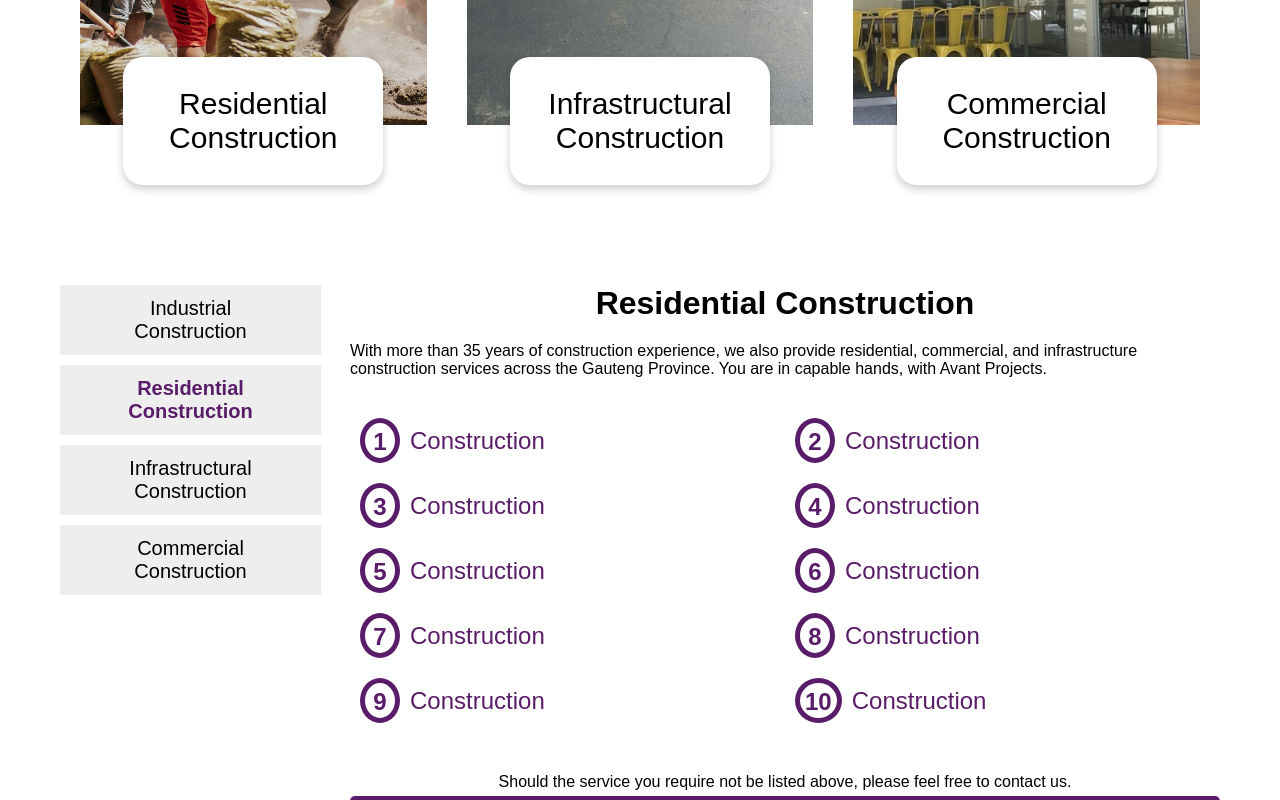
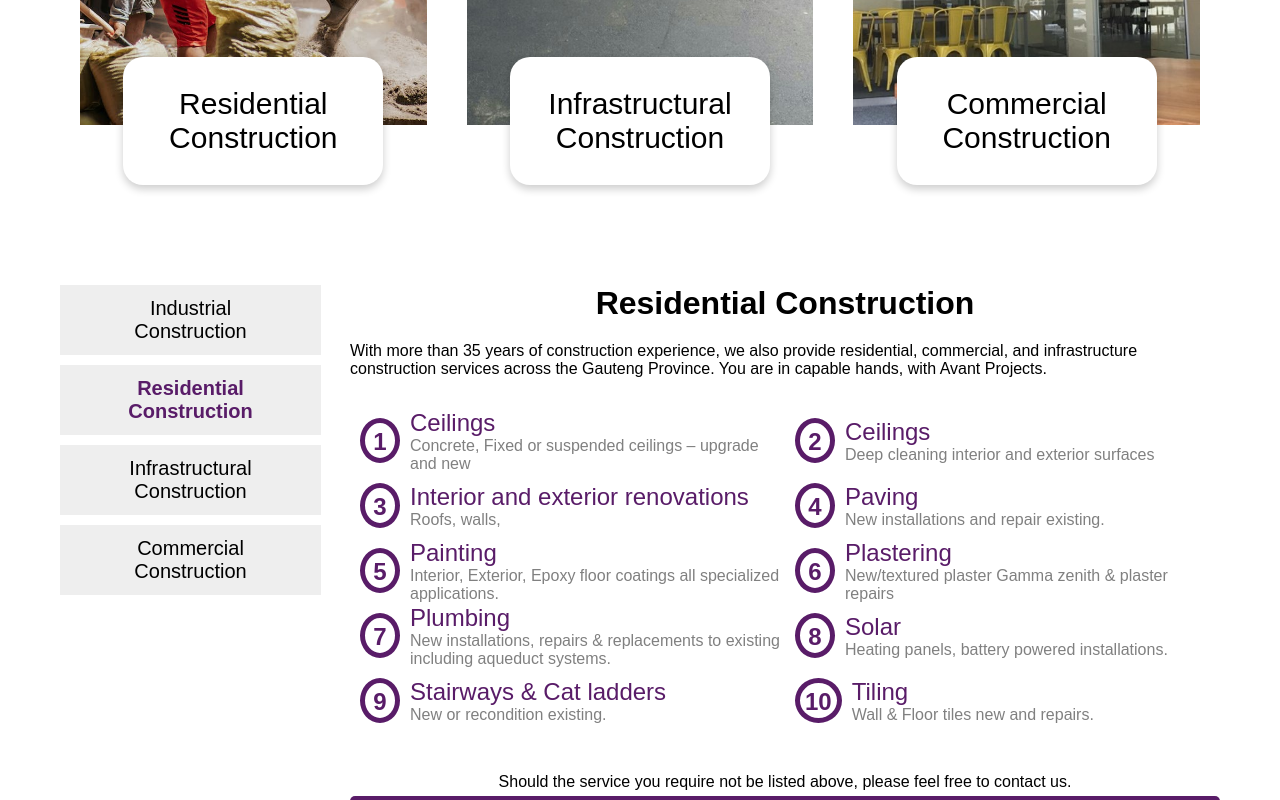
Before and after one commit to DiksonIvySon/Avant-Projects, a React (Vite) app in the folder AvantProjects/: page /services in a window 1280 px wide. Both pictures are taken after a click on the button "Residential Construction". Shown: the part 1575-2375 px from the top of the page. Built offline with nearby package versions, Linux system fonts and the light colour scheme.

Commit message:
Data entry in the services section: Residential.

```diff
--- a/AvantProjects/src/Components/ServicesList.jsx
+++ b/AvantProjects/src/Components/ServicesList.jsx
@@ -165,71 +165,71 @@ function ServicesList() {
                     <div className='listItem'>
                         <h2 className='listItem-number'>1</h2>
                         <div className='listItem-info'>
-                            <h2>Construction</h2>
-                            <p></p>
+                            <h2>Ceilings</h2>
+                            <p>Concrete, Fixed or suspended ceilings – upgrade and new</p>
                         </div>
                     </div>
                     <div className='listItem'>
                         <h2 className='listItem-number'>2</h2>
                         <div className='listItem-info'>
-                            <h2>Construction</h2>
-                            <p></p>
+                            <h2>Ceilings</h2>
+                            <p>Deep cleaning interior and exterior surfaces</p>
                         </div>
                     </div>
                     <div className='listItem'>
                         <h2 className='listItem-number'>3</h2>
                         <div className='listItem-info'>
-                            <h2>Construction</h2>
-                            <p></p>
+                            <h2>Interior and exterior renovations</h2>
+                            <p> Roofs, walls,</p>
                         </div>
                     </div>
                     <div className='listItem'>
                         <h2 className='listItem-number'>4</h2>
                         <div className='listItem-info'>
-                            <h2>Construction</h2>
-                            <p></p>
+                            <h2>Paving</h2>
+                            <p>New installations and repair existing.</p>
                         </div>
                     </div>
                     <div className='listItem'>
                         <h2 className='listItem-number'>5</h2>
                         <div className='listItem-info'>
-                            <h2>Construction</h2>
-                            <p></p>
+                            <h2>Painting</h2>
+                            <p>Interior, Exterior, Epoxy floor coatings all specialized applications. </p>
                         </div>
                     </div>
                     <div className='listItem'>
                         <h2 className='listItem-number'>6</h2>
                         <div className='listItem-info'>
-                            <h2>Construction</h2>
-                            <p></p>
+                            <h2>Plastering</h2>
+                            <p>New/textured plaster Gamma zenith & plaster repairs</p>
                         </div>
                     </div>
                     <div className='listItem'>
                         <h2 className='listItem-number'>7</h2>
                         <div className='listItem-info'>
-                            <h2>Construction</h2>
-                            <p></p>
+                            <h2>Plumbing</h2>
+                            <p>New installations, repairs & replacements to existing including aqueduct systems. </p>
                         </div>
                     </div>
                     <div className='listItem'>
                         <h2 className='listItem-number'>8</h2>
                         <div className='listItem-info'>
-                            <h2>Construction</h2>
-                            <p></p>
+                            <h2>Solar</h2>
+                            <p>Heating panels, battery powered installations. </p>
                         </div>
                     </div>
                     <div className='listItem'>
                         <h2 className='listItem-number'>9</h2>
                         <div className='listItem-info'>
-                            <h2>Construction</h2>
-                            <p></p>
+                            <h2>Stairways & Cat ladders</h2>
+                            <p>New or recondition existing.</p>
                         </div>
                     </div>
                     <div className='listItem'>
                         <h2 className='listItem-number two-number-listItem'>10</h2>
                         <div className='listItem-info'>
-                            <h2>Construction</h2>
-                            <p></p>
+                            <h2>Tiling</h2>
+                            <p>Wall & Floor tiles new and repairs.</p>
                         </div>
                     </div>
                 </div>
```
